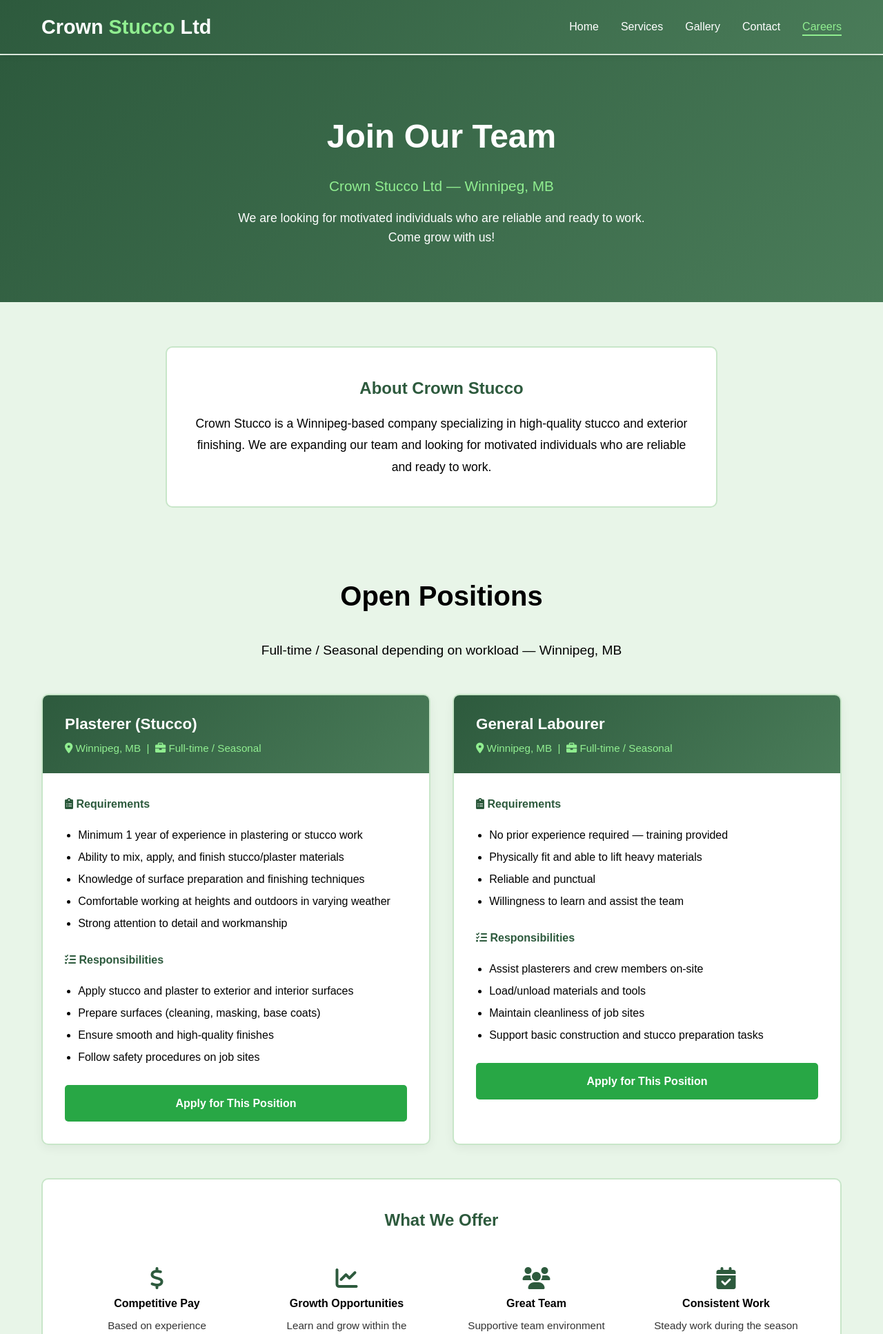
After one commit to gurleenkaur611/crown-stucco-website, a Flask app: page /careers in a window 1280 px wide. The commit adds this page. Shown: the top 1934 px of the page at 69% size. Run offline with Flask 3, Linux system fonts and the light colour scheme.

Commit message:
Phase 2: Careers page + fix merge conflict

```diff
--- a/templates/base.html
+++ b/templates/base.html
@@ -136,7 +136,7 @@
             cursor: pointer;
         }
 
-        /* Mobile Menu Overlay - FIXED */
+        /* Mobile Menu Overlay */
         .mobile-menu-overlay {
             position: fixed;
             top: 0;
@@ -336,9 +336,9 @@
             box-shadow: 0 5px 15px rgba(0,0,0,0.1);
             transition: transform 0.3s ease;
             border: 2px solid #c8e6c9;
-            cursor: pointer;
             text-decoration: none;
             color: inherit;
+            display: block;
         }
 
         .service-card:hover {
@@ -384,23 +384,11 @@
             position: relative;
             overflow: hidden;
             border: 2px solid #c8e6c9;
-            cursor: pointer;
         }
 
         .gallery-item:hover {
             transform: scale(1.05);
             border-color: #4a7c59;
-        }
-
-        .gallery-item::before {
-            content: '';
-            position: absolute;
-            top: 0;
-            left: 0;
-            right: 0;
-            bottom: 0;
-            background: linear-gradient(135deg, #c8e6c9, #a5d6a7);
-            opacity: 0.1;
         }
 
         .gallery-item h4 {
@@ -446,6 +434,7 @@
             font-size: 1rem;
             transition: border-color 0.3s ease;
             color: #000000;
+            box-sizing: border-box;
         }
 
         .form-group input:focus,
@@ -478,12 +467,6 @@
 
         .contact-item div {
             color: #000000;
-        }
-
-        .contact-phone-horizontal {
-            display: flex;
-            align-items: center;
-            gap: 0.5rem;
         }
 
         /* Flash Messages */
@@ -520,7 +503,7 @@
 
         .footer-content {
             display: grid;
-            grid-template-columns: repeat(auto-fit, minmin(250px, 1fr));
+            grid-template-columns: repeat(auto-fit, minmax(250px, 1fr));
             gap: 2rem;
             margin-bottom: 2rem;
         }
@@ -632,6 +615,7 @@
                         <li><a href="{{ url_for('services') }}" {% if request.endpoint == 'services' %}class="active"{% endif %}>Services</a></li>
                         <li><a href="{{ url_for('gallery') }}" {% if request.endpoint == 'gallery' %}class="active"{% endif %}>Gallery</a></li>
                         <li><a href="{{ url_for('contact') }}" {% if request.endpoint == 'contact' %}class="active"{% endif %}>Contact</a></li>
+                        <li><a href="{{ url_for('careers') }}" {% if request.endpoint == 'careers' %}class="active"{% endif %}>Careers</a></li>
                     </ul>
                 </nav>
             </div>
@@ -652,6 +636,7 @@
                 <li><a href="{{ url_for('services') }}" onclick="closeMobileMenu()">SERVICES</a></li>
                 <li><a href="{{ url_for('gallery') }}" onclick="closeMobileMenu()">GALLERY</a></li>
                 <li><a href="{{ url_for('contact') }}" onclick="closeMobileMenu()">CONTACT</a></li>
+                <li><a href="{{ url_for('careers') }}" onclick="closeMobileMenu()">CAREERS</a></li>
             </ul>
         </div>
     </div>
@@ -683,12 +668,9 @@
                 </div>
                 <div class="footer-section">
                     <h3>Contact Info</h3>
-                    <div class="contact-phone-horizontal">
-                        <i class="fas fa-phone"></i>
-                        <span>{{ business.phone }}</span>
-                        <span>{{ business.phone_toor }}</span>
-                    </div>
-                    <p style="margin-top: 0.5rem;"><i class="fas fa-envelope"></i> {{ business.email }}</p>
+                    <p><i class="fas fa-phone"></i> {{ business.phone }}</p>
+                    <p><i class="fas fa-phone"></i> {{ business.phone_toor }}</p>
+                    <p><i class="fas fa-envelope"></i> {{ business.email }}</p>
                 </div>
                 <div class="footer-section">
                     <h3>Business Hours</h3>
@@ -723,29 +705,23 @@
             document.body.style.overflow = 'auto';
         }
 
-        // Close mobile menu when clicking overlay background
         document.getElementById('mobile-menu-overlay').addEventListener('click', function(e) {
             if (e.target === this) {
                 closeMobileMenu();
             }
         });
 
-        // Smooth scrolling for anchor links
         document.querySelectorAll('a[href^="#"]').forEach(anchor => {
             anchor.addEventListener('click', function (e) {
                 e.preventDefault();
                 const target = document.querySelector(this.getAttribute('href'));
                 if (target) {
-                    target.scrollIntoView({
-                        behavior: 'smooth'
-                    });
+                    target.scrollIntoView({ behavior: 'smooth' });
                 }
             });
         });
 
-        // Auto-hide flash messages and loading overlay
         document.addEventListener('DOMContentLoaded', function() {
-            // Hide loading overlay when page is fully loaded
             const loadingOverlay = document.getElementById('loading-overlay');
             window.addEventListener('load', function() {
                 setTimeout(function() {
--- /dev/null
+++ b/templates/careers.html
@@ -0,0 +1,205 @@
+{% extends "base.html" %}
+
+{% block title %}Careers - Crown Stucco Ltd{% endblock %}
+
+{% block content %}
+
+<!-- Hero -->
+<section style="background: linear-gradient(135deg, #2d5a3d, #4a7c59); color: white; text-align: center; padding: 5rem 0;">
+    <div class="container">
+        <h1 style="font-size: 3rem; margin-bottom: 1rem;">Join Our Team</h1>
+        <p style="font-size: 1.3rem; color: #90ee90; margin-bottom: 1rem;">Crown Stucco Ltd — Winnipeg, MB</p>
+        <p style="font-size: 1.1rem; max-width: 600px; margin: 0 auto;">We are looking for motivated individuals who are reliable and ready to work. Come grow with us!</p>
+    </div>
+</section>
+
+<!-- About Us -->
+<section style="padding: 4rem 0;">
+    <div class="container">
+        <div style="max-width: 800px; margin: 0 auto; background: white; padding: 2.5rem; border-radius: 10px; border: 2px solid #c8e6c9; text-align: center;">
+            <h2 style="color: #2d5a3d; margin-bottom: 1rem;">About Crown Stucco</h2>
+            <p style="color: #000; font-size: 1.1rem; line-height: 1.8;">Crown Stucco is a Winnipeg-based company specializing in high-quality stucco and exterior finishing. We are expanding our team and looking for motivated individuals who are reliable and ready to work.</p>
+        </div>
+    </div>
+</section>
+
+<!-- Job Postings -->
+<section style="padding: 2rem 0 4rem;">
+    <div class="container">
+        <h2 class="section-title">Open Positions</h2>
+        <p class="section-subtitle">Full-time / Seasonal depending on workload — Winnipeg, MB</p>
+
+        <div style="display: grid; grid-template-columns: repeat(auto-fit, minmax(340px, 1fr)); gap: 2rem; margin-bottom: 3rem;">
+
+            <!-- Position 1 -->
+            <div style="background: white; border-radius: 10px; border: 2px solid #c8e6c9; overflow: hidden; box-shadow: 0 5px 15px rgba(0,0,0,0.05);">
+                <div style="background: linear-gradient(135deg, #2d5a3d, #4a7c59); padding: 1.5rem 2rem;">
+                    <h3 style="color: white; margin: 0; font-size: 1.4rem;">Plasterer (Stucco)</h3>
+                    <p style="color: #90ee90; margin: 0.3rem 0 0; font-size: 0.95rem;">
+                        <i class="fas fa-map-marker-alt"></i> Winnipeg, MB &nbsp;|&nbsp;
+                        <i class="fas fa-briefcase"></i> Full-time / Seasonal
+                    </p>
+                </div>
+                <div style="padding: 2rem;">
+                    <h4 style="color: #2d5a3d; margin-bottom: 1rem;"><i class="fas fa-clipboard-list"></i> Requirements</h4>
+                    <ul style="color: #000; line-height: 2; padding-left: 1.2rem; margin-bottom: 1.5rem;">
+                        <li>Minimum 1 year of experience in plastering or stucco work</li>
+                        <li>Ability to mix, apply, and finish stucco/plaster materials</li>
+                        <li>Knowledge of surface preparation and finishing techniques</li>
+                        <li>Comfortable working at heights and outdoors in varying weather</li>
+                        <li>Strong attention to detail and workmanship</li>
+                    </ul>
+
+                    <h4 style="color: #2d5a3d; margin-bottom: 1rem;"><i class="fas fa-tasks"></i> Responsibilities</h4>
+                    <ul style="color: #000; line-height: 2; padding-left: 1.2rem;">
+                        <li>Apply stucco and plaster to exterior and interior surfaces</li>
+                        <li>Prepare surfaces (cleaning, masking, base coats)</li>
+                        <li>Ensure smooth and high-quality finishes</li>
+                        <li>Follow safety procedures on job sites</li>
+                    </ul>
+
+                    <a href="#apply" class="cta-button primary" style="display: block; text-align: center; margin-top: 1.5rem;">
+                        Apply for This Position
+                    </a>
+                </div>
+            </div>
+
+            <!-- Position 2 -->
+            <div style="background: white; border-radius: 10px; border: 2px solid #c8e6c9; overflow: hidden; box-shadow: 0 5px 15px rgba(0,0,0,0.05);">
+                <div style="background: linear-gradient(135deg, #2d5a3d, #4a7c59); padding: 1.5rem 2rem;">
+                    <h3 style="color: white; margin: 0; font-size: 1.4rem;">General Labourer</h3>
+                    <p style="color: #90ee90; margin: 0.3rem 0 0; font-size: 0.95rem;">
+                        <i class="fas fa-map-marker-alt"></i> Winnipeg, MB &nbsp;|&nbsp;
+                        <i class="fas fa-briefcase"></i> Full-time / Seasonal
+                    </p>
+                </div>
+                <div style="padding: 2rem;">
+                    <h4 style="color: #2d5a3d; margin-bottom: 1rem;"><i class="fas fa-clipboard-list"></i> Requirements</h4>
+                    <ul style="color: #000; line-height: 2; padding-left: 1.2rem; margin-bottom: 1.5rem;">
+                        <li>No prior experience required — training provided</li>
+                        <li>Physically fit and able to lift heavy materials</li>
+                        <li>Reliable and punctual</li>
+                        <li>Willingness to learn and assist the team</li>
+                    </ul>
+
+                    <h4 style="color: #2d5a3d; margin-bottom: 1rem;"><i class="fas fa-tasks"></i> Responsibilities</h4>
+                    <ul style="color: #000; line-height: 2; padding-left: 1.2rem;">
+                        <li>Assist plasterers and crew members on-site</li>
+                        <li>Load/unload materials and tools</li>
+                        <li>Maintain cleanliness of job sites</li>
+                        <li>Support basic construction and stucco preparation tasks</li>
+                    </ul>
+
+                    <a href="#apply" class="cta-button primary" style="display: block; text-align: center; margin-top: 1.5rem;">
+                        Apply for This Position
+                    </a>
+                </div>
+            </div>
+        </div>
+
+        <!-- What We Offer -->
+        <div style="background: white; padding: 2.5rem; border-radius: 10px; border: 2px solid #c8e6c9; margin-bottom: 3rem;">
+            <h2 style="color: #2d5a3d; text-align: center; margin-bottom: 2rem;">What We Offer</h2>
+            <div style="display: grid; grid-template-columns: repeat(auto-fit, minmax(200px, 1fr)); gap: 1.5rem; text-align: center;">
+                <div style="padding: 1rem;">
+                    <i class="fas fa-dollar-sign" style="font-size: 2rem; color: #2d5a3d; margin-bottom: 0.5rem;"></i>
+                    <h4 style="color: #000; margin-bottom: 0.5rem;">Competitive Pay</h4>
+                    <p style="color: #333; font-size: 0.95rem;">Based on experience</p>
+                </div>
+                <div style="padding: 1rem;">
+                    <i class="fas fa-chart-line" style="font-size: 2rem; color: #2d5a3d; margin-bottom: 0.5rem;"></i>
+                    <h4 style="color: #000; margin-bottom: 0.5rem;">Growth Opportunities</h4>
+                    <p style="color: #333; font-size: 0.95rem;">Learn and grow within the company</p>
+                </div>
+                <div style="padding: 1rem;">
+                    <i class="fas fa-users" style="font-size: 2rem; color: #2d5a3d; margin-bottom: 0.5rem;"></i>
+                    <h4 style="color: #000; margin-bottom: 0.5rem;">Great Team</h4>
+                    <p style="color: #333; font-size: 0.95rem;">Supportive team environment</p>
+                </div>
+                <div style="padding: 1rem;">
+                    <i class="fas fa-calendar-check" style="font-size: 2rem; color: #2d5a3d; margin-bottom: 0.5rem;"></i>
+                    <h4 style="color: #000; margin-bottom: 0.5rem;">Consistent Work</h4>
+                    <p style="color: #333; font-size: 0.95rem;">Steady work during the season</p>
+                </div>
+            </div>
+        </div>
+    </div>
+</section>
+
+<!-- Application Form -->
+<section id="apply" style="background: white; padding: 4rem 0; border: 2px solid #c8e6c9; border-radius: 10px; margin: 0 0 4rem;">
+    <div class="container">
+        <h2 class="section-title">Apply Now</h2>
+        <p class="section-subtitle">Fill out the form below or email your resume directly to <a href="mailto:{{ business.email }}" style="color: #2d5a3d; font-weight: bold;">{{ business.email }}</a></p>
+
+        <div style="max-width: 700px; margin: 0 auto; background: #f8f9fa; padding: 2.5rem; border-radius: 10px; border: 2px solid #c8e6c9;">
+
+            <form action="https://formspree.io/f/xqaykqaj" method="POST" enctype="multipart/form-data" id="careers-form">
+                <input type="hidden" name="_subject" value="Job Application - Crown Stucco Ltd" id="careers-subject">
+                <input type="hidden" name="_next" value="https://crown-stucco.onrender.com/careers?applied=true">
+                <input type="hidden" name="_captcha" value="false">
+                <input type="hidden" name="form_type" value="Job Application">
+
+                <div class="form-group">
+                    <label for="applicant_name">Full Name *</label>
+                    <input type="text" id="applicant_name" name="name" required placeholder="Your full name">
+                </div>
+
+                <div class="form-group">
+                    <label for="applicant_email">Email Address *</label>
+                    <input type="email" id="applicant_email" name="email" required placeholder="your@email.com">
+                </div>
+
+                <div class="form-group">
+                    <label for="applicant_phone">Phone Number *</label>
+                    <input type="tel" id="applicant_phone" name="phone" required placeholder="204-000-0000">
+                </div>
+
+                <div class="form-group">
+                    <label for="position">Position Applying For *</label>
+                    <select id="position" name="position" required>
+                        <option value="">Select a position</option>
+                        <option value="Plasterer (Stucco)">Plasterer (Stucco)</option>
+                        <option value="General Labourer">General Labourer</option>
+                        <option value="Both Positions">Open to Both Positions</option>
+                    </select>
+                </div>
+
+                <div class="form-group">
+                    <label for="resume">Resume *</label>
+                    <input type="file" id="resume" name="resume" required
+                           accept=".pdf,.doc,.docx"
+                           style="width: 100%; padding: 0.75rem; border: 2px dashed #c8e6c9; border-radius: 5px; background: white; box-sizing: border-box;">
+                    <small style="color: #666; display: block; margin-top: 0.4rem;">Accepted formats: PDF, DOC, DOCX</small>
+                </div>
+
+                <button type="submit" class="cta-button primary" style="width: 100%; margin-top: 1rem; padding: 14px; font-size: 1rem; border: none; cursor: pointer; border-radius: 5px;">
+                    <i class="fas fa-paper-plane"></i> Submit Application
+                </button>
+            </form>
+
+            <!-- Direct Email Option -->
+            <div style="margin-top: 2rem; padding: 1.5rem; background: white; border-radius: 8px; border: 2px solid #c8e6c9; text-align: center;">
+                <p style="color: #000; margin-bottom: 0.5rem;"><strong>Prefer to email directly?</strong></p>
+                <p style="color: #333; font-size: 0.95rem; margin-bottom: 1rem;">Send your resume and a brief description of your experience to:</p>
+                <a href="mailto:{{ business.email }}?subject=Job Application - Crown Stucco Ltd" class="cta-button primary" style="display: inline-block;">
+                    <i class="fas fa-envelope"></i> {{ business.email }}
+                </a>
+            </div>
+        </div>
+    </div>
+</section>
+
+<script>
+// Update email subject with applicant name and position
+document.getElementById('careers-form').addEventListener('submit', function() {
+    const name = document.getElementById('applicant_name').value.trim();
+    const position = document.getElementById('position').value;
+    const subject = document.getElementById('careers-subject');
+    if (name && position) {
+        subject.value = `Job Application: ${position} — ${name}`;
+    }
+});
+</script>
+
+{% endblock %}
```
